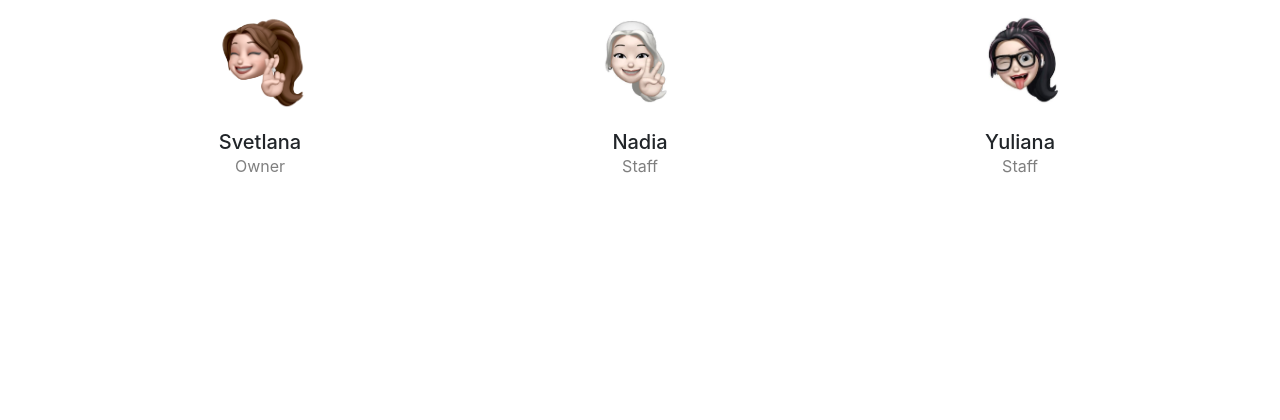
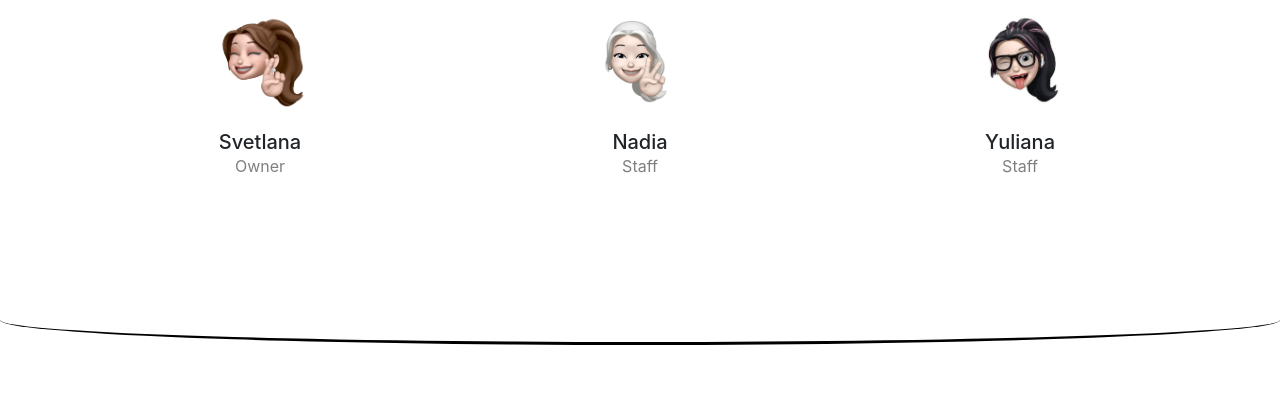
Before and after one commit to StanislavDitsan/Bloomella, a Django app: template home/templates/home/index.html in a window 1280 px wide. Shown: the part 1383-1803 px from the top of the page. Before the commit the page ends 1556 px from the top, so only its background shows below. Run offline with Django 3.2, Linux system fonts and the light colour scheme; the template is opened without the code that fills it, so the values that code supplies are empty; some libraries are stand-ins or nearby versions.

Commit message:
Added another separator line

```diff
--- a/home/templates/home/index.html
+++ b/home/templates/home/index.html
@@ -122,6 +122,10 @@
     </div>
 </section>
 
+<!-- Separator line -->
+
+<div class="separator-second"></div>
+
 
 
 
--- a/static/css/base.css
+++ b/static/css/base.css
@@ -40,8 +40,28 @@
     height: 50px;
 }
 
+/*--Separator line second / index.html */
+.separator-second {
+    position: relative;
+    height: 50px;
+    width: 100%;
+    margin: 50px 0;
+}
+
+.separator-second::before {
+    content: "";
+    position: absolute;
+    top: -25px;
+    left: 0;
+    right: 0;
+    border-top: 3px solid black;
+    border-radius: 50%;
+    height: 50px;
+    transform: rotate(180deg);
+}
+
 /*------------ Our Team section images / index.html */
 .team-member img {
     width: 100px;
     height: 100px;
-  }
+}
```
